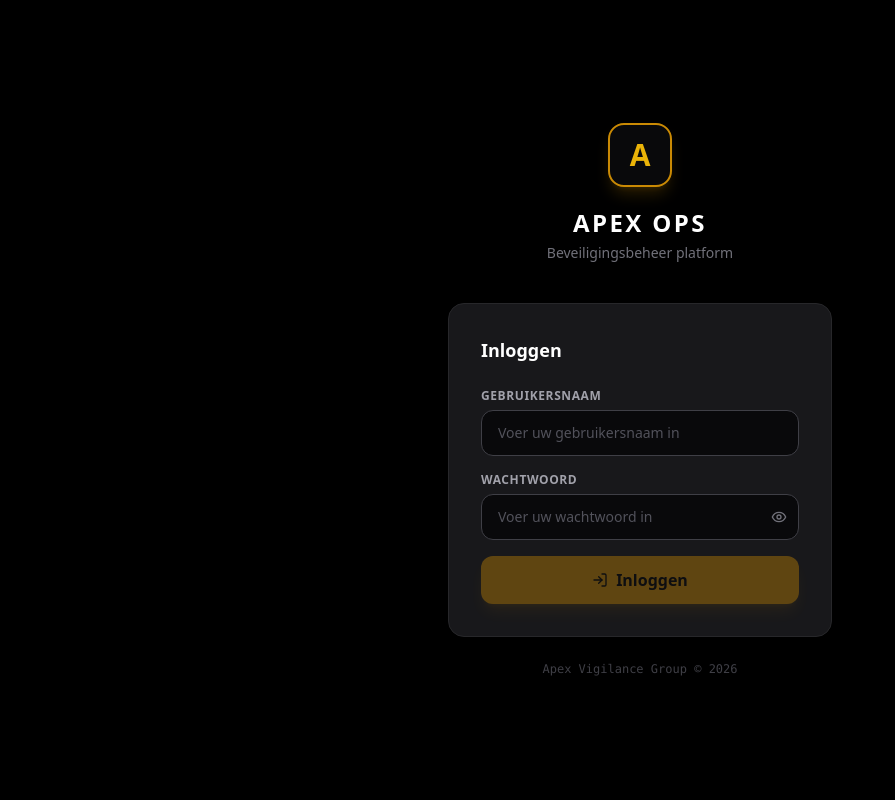
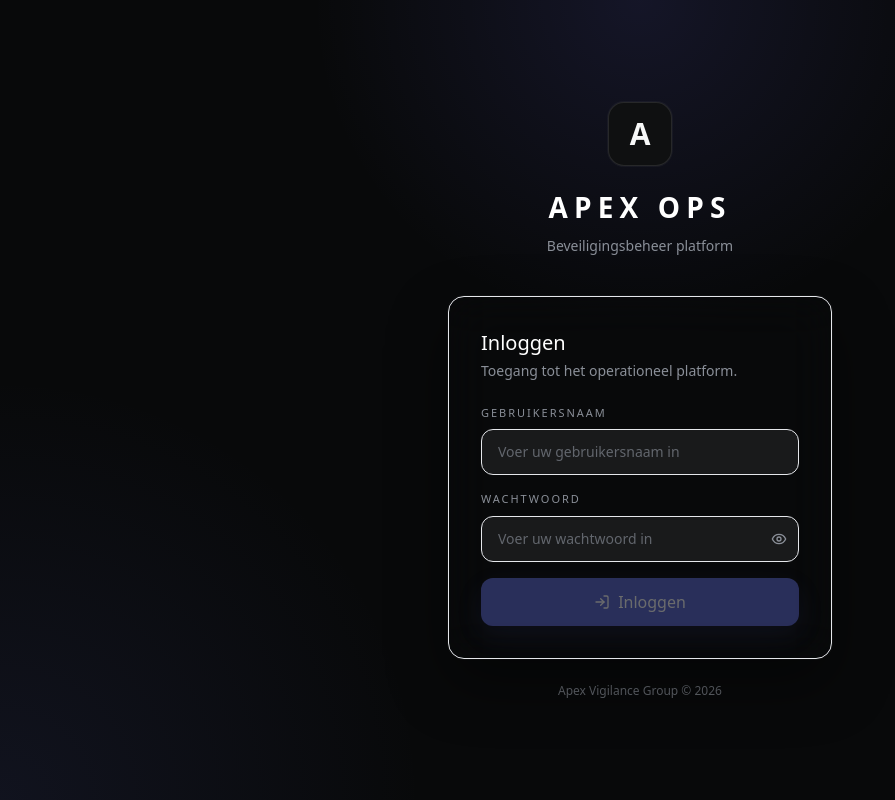
Before and after one commit to ApexVigilance/ApexVigilance, a React (Vite) app: page /#/login in a window 1280 px wide. Shown: the whole page, without its empty margins (0-895 px from the left). Built offline with nearby package versions, Linux system fonts and the light colour scheme.

Commit message:
Refine login page in Linear-inspired style

```diff
--- a/src/modules/auth/LoginPage.tsx
+++ b/src/modules/auth/LoginPage.tsx
@@ -14,7 +14,6 @@ export const LoginPage: React.FC = () => {
   const [showPass, setShowPass] = useState(false);
   const [loading, setLoading] = useState(false);
 
-  // Already logged in — redirect
   React.useEffect(() => {
     if (isAuthenticated && user) {
       if (user.role === 'admin') navigate('/', { replace: true });
@@ -28,7 +27,7 @@ export const LoginPage: React.FC = () => {
     if (!username || !password) return;
     clearError();
     setLoading(true);
-    await new Promise(r => setTimeout(r, 400)); // small UX delay
+    await new Promise(r => setTimeout(r, 400));
     const ok = login(username, password);
     setLoading(false);
     if (ok) {
@@ -40,56 +39,56 @@ export const LoginPage: React.FC = () => {
   };
 
   return (
-    <div className="min-h-screen bg-black flex flex-col items-center justify-center p-4 text-white relative overflow-hidden">
-      {/* Background glow */}
-      <div className="absolute top-0 right-0 w-[500px] h-[500px] bg-yellow-600/8 rounded-full blur-[120px] pointer-events-none" />
-      <div className="absolute bottom-0 left-0 w-[400px] h-[400px] bg-blue-600/8 rounded-full blur-[120px] pointer-events-none" />
+    <div className="min-h-screen bg-[#08090a] text-[#f7f8f8] flex items-center justify-center p-4 relative overflow-hidden">
+      <div className="absolute inset-0 bg-[radial-gradient(circle_at_top,rgba(113,112,255,0.12),transparent_32%),radial-gradient(circle_at_bottom_left,rgba(94,106,210,0.10),transparent_28%)] pointer-events-none" />
+      <div className="absolute inset-0 opacity-[0.03] [background-image:linear-gradient(rgba(255,255,255,0.06)_1px,transparent_1px),linear-gradient(90deg,rgba(255,255,255,0.06)_1px,transparent_1px)] [background-size:36px_36px] pointer-events-none" />
 
       <div className="relative z-10 w-full max-w-sm">
-        {/* Logo */}
-        <div className="flex flex-col items-center mb-10">
+        <div className="flex flex-col items-center mb-10 text-center">
           {brandLogoBase64 ? (
-            <img src={brandLogoBase64} alt="Logo" className="h-20 object-contain mb-5" />
+            <img src={brandLogoBase64} alt="Logo" className="h-20 object-contain mb-5 opacity-95" />
           ) : (
-            <div className="w-16 h-16 bg-zinc-950 border-2 border-yellow-600 rounded-2xl flex items-center justify-center mb-5 shadow-lg shadow-yellow-600/20">
-              <span className="text-3xl font-black text-yellow-500">A</span>
+            <div className="w-16 h-16 rounded-2xl border border-white/10 bg-[#0f1011] flex items-center justify-center mb-5 shadow-[0_0_0_1px_rgba(255,255,255,0.04)]">
+              <span className="text-3xl font-semibold text-[#f7f8f8]">A</span>
             </div>
           )}
-          <h1 className="text-2xl font-black uppercase tracking-widest text-white">Apex Ops</h1>
-          <p className="text-zinc-500 text-sm mt-1">Beveiligingsbeheer platform</p>
+          <h1 className="text-[28px] font-semibold tracking-[0.22em] uppercase text-white">Apex Ops</h1>
+          <p className="text-[#8a8f98] text-sm mt-2">Beveiligingsbeheer platform</p>
         </div>
 
-        {/* Form */}
-        <div className="bg-zinc-900 border border-zinc-800 rounded-2xl p-8 shadow-2xl">
-          <h2 className="text-lg font-black text-white mb-6">Inloggen</h2>
+        <div className="rounded-2xl border border-white/8 bg-[#0f1011]/96 backdrop-blur-xl p-8 shadow-[0_0_0_1px_rgba(255,255,255,0.03),0_24px_60px_rgba(0,0,0,0.45)]">
+          <div className="mb-6">
+            <h2 className="text-xl font-medium text-white">Inloggen</h2>
+            <p className="text-sm text-[#8a8f98] mt-1">Toegang tot het operationeel platform.</p>
+          </div>
 
           <form onSubmit={handleSubmit} className="space-y-4">
-            {/* Error */}
             {loginError && (
-              <div className="bg-red-900/20 border border-red-800 rounded-lg px-4 py-3 flex items-center gap-2 text-sm text-red-400">
+              <div className="bg-red-500/10 border border-red-400/20 rounded-xl px-4 py-3 flex items-center gap-2 text-sm text-red-300">
                 <AlertCircle className="w-4 h-4 flex-shrink-0" />
                 {loginError}
               </div>
             )}
 
-            {/* Username */}
             <div>
-              <label className="block text-xs font-bold text-zinc-400 uppercase tracking-wider mb-1.5">
+              <label className="block text-[11px] font-medium text-[#8a8f98] uppercase tracking-[0.18em] mb-2">
                 Gebruikersnaam
               </label>
               <input
                 type="text"
                 autoComplete="username"
                 value={username}
-                onChange={e => { setUsername(e.target.value); clearError(); }}
+                onChange={e => {
+                  setUsername(e.target.value);
+                  clearError();
+                }}
                 placeholder="Voer uw gebruikersnaam in"
-                className="w-full bg-zinc-950 border border-zinc-700 rounded-xl px-4 py-3 text-white text-sm focus:border-yellow-600 focus:ring-1 focus:ring-yellow-600/30 outline-none transition-all placeholder:text-zinc-600"
+                className="w-full bg-[#191a1b] border border-white/8 rounded-xl px-4 py-3 text-[#f7f8f8] text-sm outline-none transition-all placeholder:text-[#62666d] focus:border-[#7170ff] focus:ring-2 focus:ring-[#7170ff]/20"
               />
             </div>
 
-            {/* Password */}
             <div>
-              <label className="block text-xs font-bold text-zinc-400 uppercase tracking-wider mb-1.5">
+              <label className="block text-[11px] font-medium text-[#8a8f98] uppercase tracking-[0.18em] mb-2">
                 Wachtwoord
               </label>
               <div className="relative">
@@ -97,35 +96,39 @@ export const LoginPage: React.FC = () => {
                   type={showPass ? 'text' : 'password'}
                   autoComplete="current-password"
                   value={password}
-                  onChange={e => { setPassword(e.target.value); clearError(); }}
+                  onChange={e => {
+                    setPassword(e.target.value);
+                    clearError();
+                  }}
                   placeholder="Voer uw wachtwoord in"
-                  className="w-full bg-zinc-950 border border-zinc-700 rounded-xl px-4 py-3 pr-11 text-white text-sm focus:border-yellow-600 focus:ring-1 focus:ring-yellow-600/30 outline-none transition-all placeholder:text-zinc-600"
+                  className="w-full bg-[#191a1b] border border-white/8 rounded-xl px-4 py-3 pr-11 text-[#f7f8f8] text-sm outline-none transition-all placeholder:text-[#62666d] focus:border-[#7170ff] focus:ring-2 focus:ring-[#7170ff]/20"
                 />
-                <button type="button" onClick={() => setShowPass(!showPass)}
-                  className="absolute right-3 top-1/2 -translate-y-1/2 text-zinc-500 hover:text-zinc-300 transition-colors">
+                <button
+                  type="button"
+                  onClick={() => setShowPass(!showPass)}
+                  className="absolute right-3 top-1/2 -translate-y-1/2 text-[#8a8f98] hover:text-[#d0d6e0] transition-colors"
+                >
                   {showPass ? <EyeOff className="w-4 h-4" /> : <Eye className="w-4 h-4" />}
                 </button>
               </div>
             </div>
 
-            {/* Submit */}
             <button
               type="submit"
               disabled={!username || !password || loading}
-              className="w-full bg-yellow-600 hover:bg-yellow-500 disabled:opacity-40 disabled:cursor-not-allowed text-black font-black py-3 rounded-xl transition-all flex items-center justify-center gap-2 mt-2 shadow-lg shadow-yellow-600/20"
+              className="w-full bg-[#5e6ad2] hover:bg-[#7170ff] disabled:opacity-40 disabled:cursor-not-allowed text-white font-medium py-3 rounded-xl transition-all flex items-center justify-center gap-2 mt-2 shadow-[0_10px_30px_rgba(94,106,210,0.22)]"
             >
               {loading ? (
-                <span className="w-4 h-4 border-2 border-black/30 border-t-black rounded-full animate-spin" />
+                <span className="w-4 h-4 border-2 border-white/30 border-t-white rounded-full animate-spin" />
               ) : (
                 <LogIn className="w-4 h-4" />
               )}
               {loading ? 'Bezig...' : 'Inloggen'}
             </button>
           </form>
-
         </div>
 
-        <div className="mt-6 text-center text-zinc-700 text-xs font-mono">
+        <div className="mt-6 text-center text-[#62666d] text-xs">
           Apex Vigilance Group &copy; {new Date().getFullYear()}
         </div>
       </div>
```
